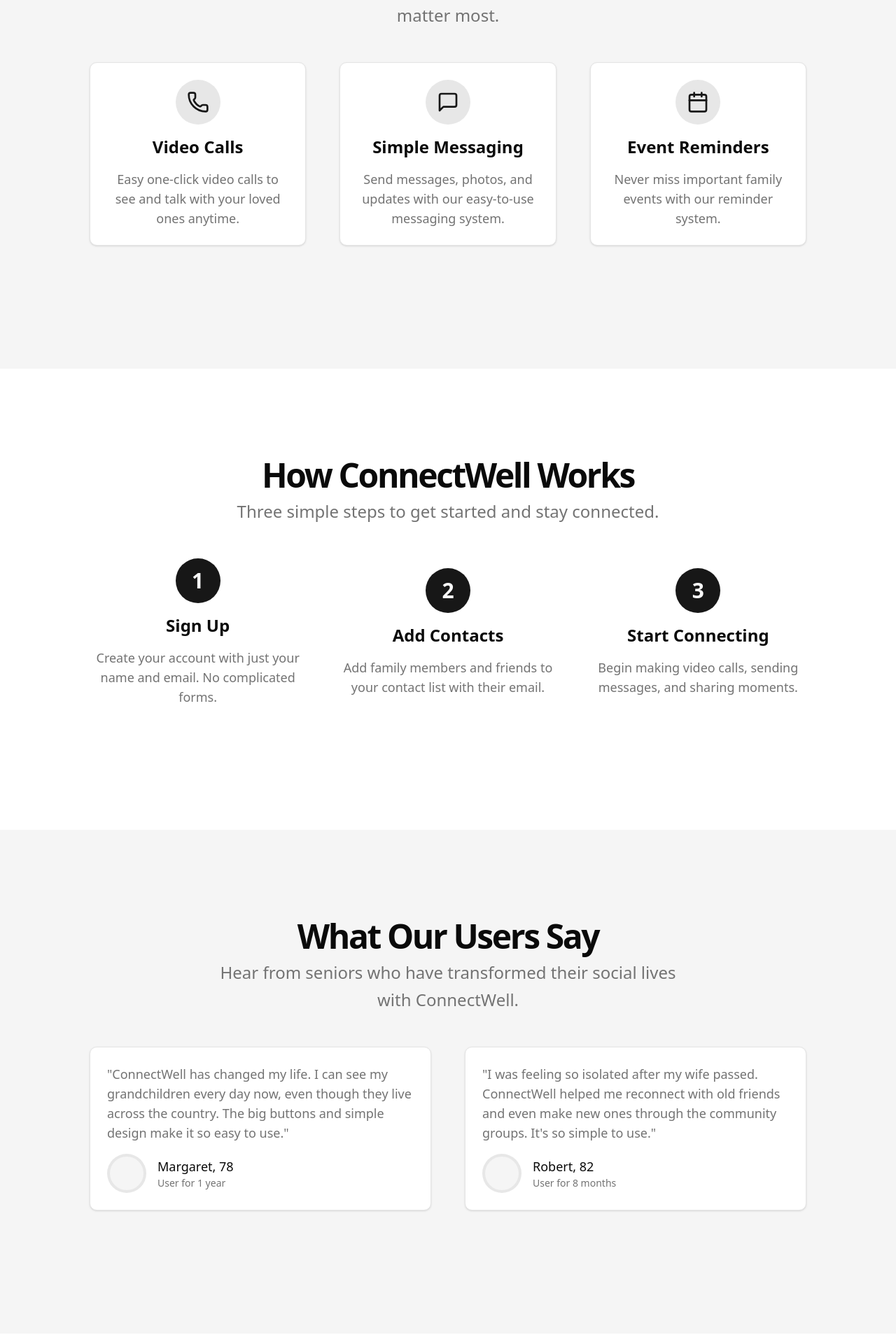
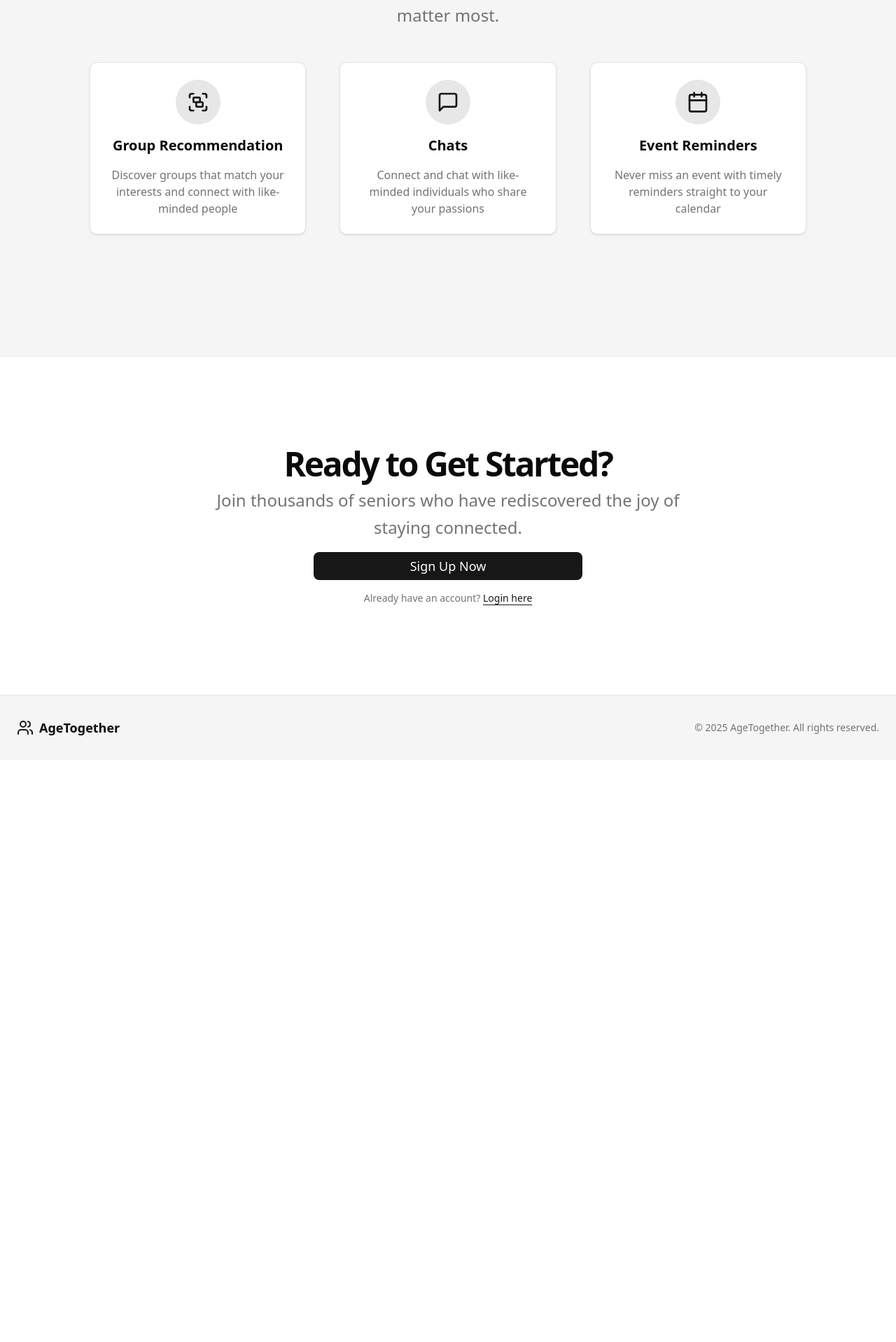
Before and after one commit to ADongol123/Silver_Jubillee, a React (Vite) app in the folder frontend/: page / in a window 1280 px wide. Shown: the part 1022-2940 px from the top of the page at 70% size. After the commit the page ends 2108 px from the top, so only its background shows below. Built offline with nearby package versions, Linux system fonts and the light colour scheme.

Commit message:
fix: code and content fixes

```diff
--- a/frontend/src/pages/landing.tsx
+++ b/frontend/src/pages/landing.tsx
@@ -1,4 +1,4 @@
-import { Phone, Users, Calendar, MessageSquare } from "lucide-react";
+import { Phone, Users, Calendar, MessageSquare, Group } from "lucide-react";
 
 import { Button } from "@/components/ui/button";
 import { Link } from "react-router-dom";
@@ -63,140 +63,33 @@
             <div className="mx-auto grid max-w-5xl items-center gap-6 py-12 lg:grid-cols-3 lg:gap-12">
               <div className="flex flex-col items-center space-y-4 rounded-lg border bg-background p-6 shadow-sm">
                 <div className="rounded-full bg-primary/10 p-4">
-                  <Phone className="h-8 w-8 text-primary" />
+                  <Group className="h-8 w-8 text-primary" />
                 </div>
-                <h3 className="text-2xl font-bold">Video Calls</h3>
-                <p className="text-center text-lg text-muted-foreground">
-                  Easy one-click video calls to see and talk with your loved
-                  ones anytime.
+                <h3 className="text-xl font-bold">Group Recommendation</h3>
+                <p className="text-center text-md text-muted-foreground">
+                  Discover groups that match your interests and connect with
+                  like-minded people
                 </p>
               </div>
               <div className="flex flex-col items-center space-y-4 rounded-lg border bg-background p-6 shadow-sm">
                 <div className="rounded-full bg-primary/10 p-4">
                   <MessageSquare className="h-8 w-8 text-primary" />
                 </div>
-                <h3 className="text-2xl font-bold">Simple Messaging</h3>
-                <p className="text-center text-lg text-muted-foreground">
-                  Send messages, photos, and updates with our easy-to-use
-                  messaging system.
+                <h3 className="text-xl font-bold">Chats</h3>
+                <p className="text-center text-md text-muted-foreground">
+                  Connect and chat with like-minded individuals who share your
+                  passions
                 </p>
               </div>
               <div className="flex flex-col items-center space-y-4 rounded-lg border bg-background p-6 shadow-sm">
                 <div className="rounded-full bg-primary/10 p-4">
                   <Calendar className="h-8 w-8 text-primary" />
                 </div>
-                <h3 className="text-2xl font-bold">Event Reminders</h3>
-                <p className="text-center text-lg text-muted-foreground">
-                  Never miss important family events with our reminder system.
+                <h3 className="text-xl font-bold">Event Reminders</h3>
+                <p className="text-center text-md text-muted-foreground">
+                  Never miss an event with timely reminders straight to your
+                  calendar
                 </p>
-              </div>
-            </div>
-          </div>
-        </section>
-
-        <section id="how-it-works" className="w-full py-12 md:py-24 lg:py-32">
-          <div className="px-4 md:px-6">
-            <div className="flex flex-col items-center justify-center space-y-4 text-center">
-              <div className="space-y-2">
-                <h2 className="text-3xl font-bold tracking-tighter sm:text-4xl md:text-5xl">
-                  How ConnectWell Works
-                </h2>
-                <p className="mx-auto max-w-[700px] text-xl text-muted-foreground md:text-2xl/relaxed">
-                  Three simple steps to get started and stay connected.
-                </p>
-              </div>
-            </div>
-            <div className="mx-auto grid max-w-5xl items-center gap-6 py-12 lg:grid-cols-3 lg:gap-12">
-              <div className="flex flex-col items-center space-y-4">
-                <div className="flex h-16 w-16 items-center justify-center rounded-full bg-primary text-3xl font-bold text-primary-foreground">
-                  1
-                </div>
-                <h3 className="text-2xl font-bold">Sign Up</h3>
-                <p className="text-center text-lg text-muted-foreground">
-                  Create your account with just your name and email. No
-                  complicated forms.
-                </p>
-              </div>
-              <div className="flex flex-col items-center space-y-4">
-                <div className="flex h-16 w-16 items-center justify-center rounded-full bg-primary text-3xl font-bold text-primary-foreground">
-                  2
-                </div>
-                <h3 className="text-2xl font-bold">Add Contacts</h3>
-                <p className="text-center text-lg text-muted-foreground">
-                  Add family members and friends to your contact list with their
-                  email.
-                </p>
-              </div>
-              <div className="flex flex-col items-center space-y-4">
-                <div className="flex h-16 w-16 items-center justify-center rounded-full bg-primary text-3xl font-bold text-primary-foreground">
-                  3
-                </div>
-                <h3 className="text-2xl font-bold">Start Connecting</h3>
-                <p className="text-center text-lg text-muted-foreground">
-                  Begin making video calls, sending messages, and sharing
-                  moments.
-                </p>
-              </div>
-            </div>
-          </div>
-        </section>
-
-        <section
-          id="testimonials"
-          className="w-full bg-muted py-12 md:py-24 lg:py-32"
-        >
-          <div className="px-4 md:px-6">
-            <div className="flex flex-col items-center justify-center space-y-4 text-center">
-              <div className="space-y-2">
-                <h2 className="text-3xl font-bold tracking-tighter sm:text-4xl md:text-5xl">
-                  What Our Users Say
-                </h2>
-                <p className="mx-auto max-w-[700px] text-xl text-muted-foreground md:text-2xl/relaxed">
-                  Hear from seniors who have transformed their social lives with
-                  ConnectWell.
-                </p>
-              </div>
-            </div>
-            <div className="mx-auto grid max-w-5xl gap-6 py-12 lg:grid-cols-2 lg:gap-12">
-              <div className="flex flex-col justify-between space-y-4 rounded-lg border bg-background p-6 shadow-sm">
-                <div>
-                  <p className="text-lg text-muted-foreground">
-                    "ConnectWell has changed my life. I can see my grandchildren
-                    every day now, even though they live across the country. The
-                    big buttons and simple design make it so easy to use."
-                  </p>
-                </div>
-                <div className="flex items-center space-x-4">
-                  <div className="rounded-full bg-primary/10 p-1">
-                    <div className="h-12 w-12 rounded-full bg-muted" />
-                  </div>
-                  <div>
-                    <p className="text-lg font-medium">Margaret, 78</p>
-                    <p className="text-sm text-muted-foreground">
-                      User for 1 year
-                    </p>
-                  </div>
-                </div>
-              </div>
-              <div className="flex flex-col justify-between space-y-4 rounded-lg border bg-background p-6 shadow-sm">
-                <div>
-                  <p className="text-lg text-muted-foreground">
-                    "I was feeling so isolated after my wife passed. ConnectWell
-                    helped me reconnect with old friends and even make new ones
-                    through the community groups. It's so simple to use."
-                  </p>
-                </div>
-                <div className="flex items-center space-x-4">
-                  <div className="rounded-full bg-primary/10 p-1">
-                    <div className="h-12 w-12 rounded-full bg-muted" />
-                  </div>
-                  <div>
-                    <p className="text-lg font-medium">Robert, 82</p>
-                    <p className="text-sm text-muted-foreground">
-                      User for 8 months
-                    </p>
-                  </div>
-                </div>
               </div>
             </div>
           </div>
```
